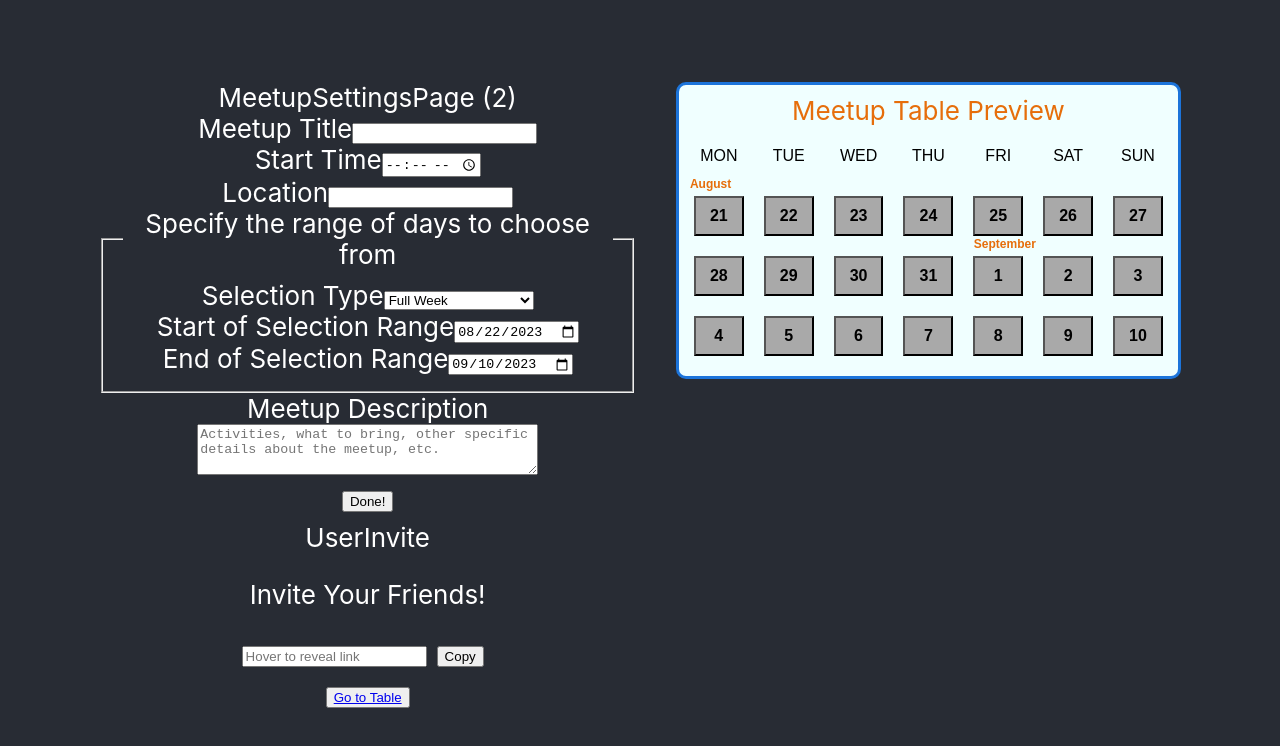
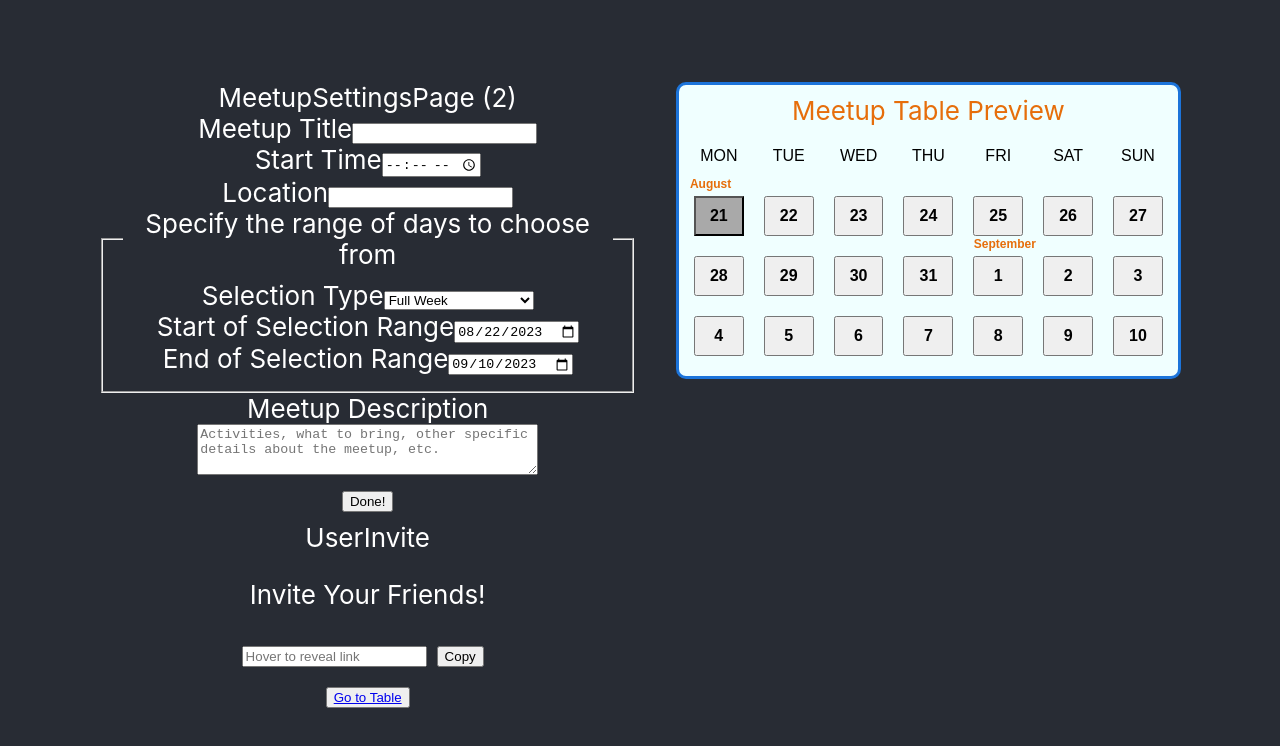
Before and after one commit to ElderlyC/meetup-app, a React (Create React App) app: page /#/Meetup-Settings in a window 1280 px wide. Shown: the top 746 px of the page. Built offline with nearby package versions, Linux system fonts and the light colour scheme.

Commit message:
more table logic

```diff
--- a/src/Components/TablePreview/TablePreview.jsx
+++ b/src/Components/TablePreview/TablePreview.jsx
@@ -7,18 +7,17 @@ const TablePreview = ({ dateData }) => {
 
   const dateTable = [];
   const currentDate = new Date(dateData?.start);
-  // selection should be array index based
-  const startSelection = currentDate.getDate();
   const startDayNum = currentDate.getDay();
   const daysUntilMonday = startDayNum === 0 ? 6 : startDayNum - 1;
+  // ^ index of the first selected day in dateTable
   currentDate.setDate(currentDate.getDate() - daysUntilMonday);
   const firstMonth = currentDate.toLocaleDateString("en-GB", { month: "long" });
 
   const endDate = new Date(dateData?.end);
   const secondMonth = endDate.toLocaleDateString("en-GB", { month: "long" });
-  const endSelection = endDate.getDate();
   const endDayNum = endDate.getDay();
   const daysUntilSunday = endDayNum === 0 ? 0 : 7 - endDayNum;
+  // ^ index (negative) of the end selected day in dateTable
   endDate.setDate(endDate.getDate() + daysUntilSunday);
 
   while (currentDate <= endDate) {
@@ -28,6 +27,7 @@ const TablePreview = ({ dateData }) => {
 
   // add in the days mon - start, end - sun
   console.log(dateTable);
+  console.log(dateTable.slice(daysUntilMonday, -1 * daysUntilSunday));
 
   const columns = 7; // Number of columns
 
@@ -58,9 +58,10 @@ const TablePreview = ({ dateData }) => {
                 className={classes.tableButton}
                 style={{
                   backgroundColor:
-                    cell >= startSelection && cell <= endSelection
-                      ? ""
-                      : "darkgrey",
+                    (rowIndex === 0 && index < daysUntilMonday) ||
+                    (rowIndex === rows - 1 && index > 6 - daysUntilSunday)
+                      ? "darkgrey"
+                      : "",
                   position: "relative",
                 }}
               >
@@ -69,6 +70,9 @@ const TablePreview = ({ dateData }) => {
                 )}
                 {cell === 1 && (
                   <span className={classes.monthLabel}>{secondMonth}</span>
+                )}
+                {cell === 1 && rowIndex >= 5 && (
+                  <span className={classes.monthLabel}>test</span>
                 )}
                 {cell}
               </button>
```
